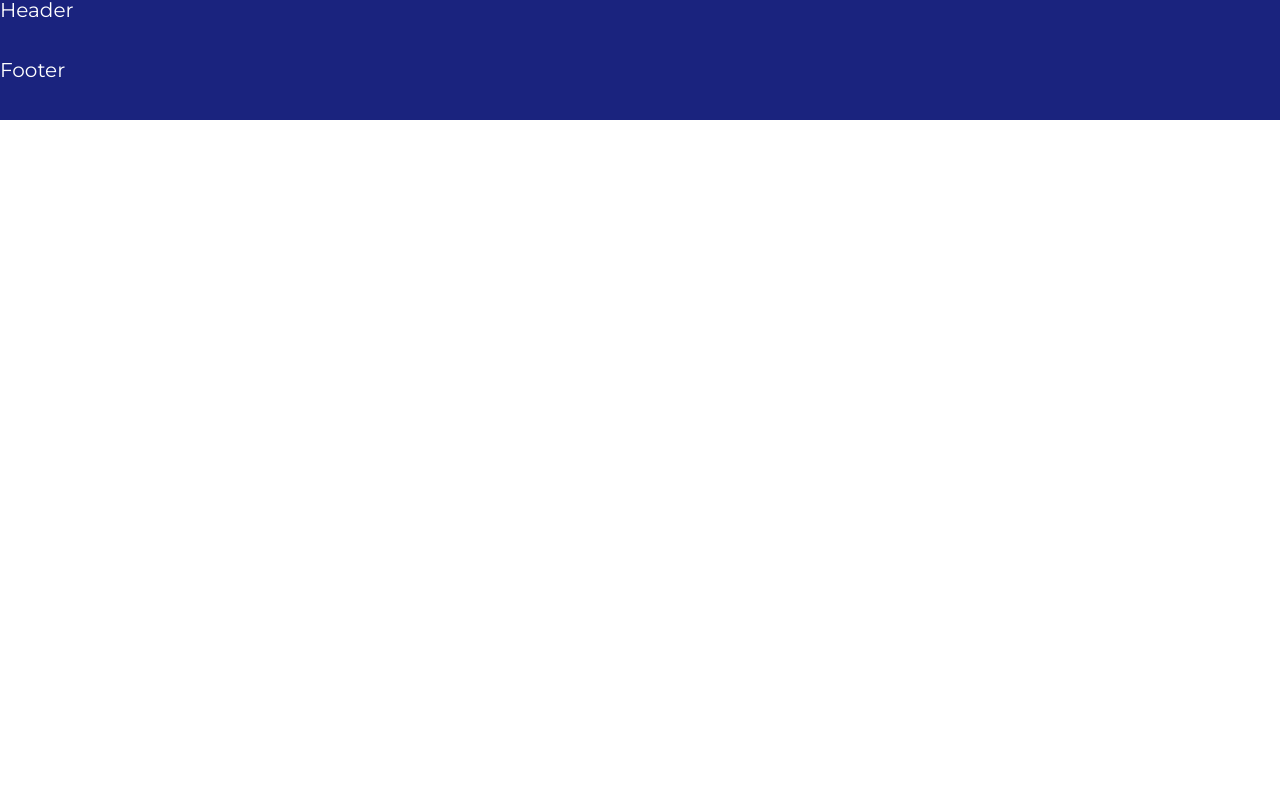
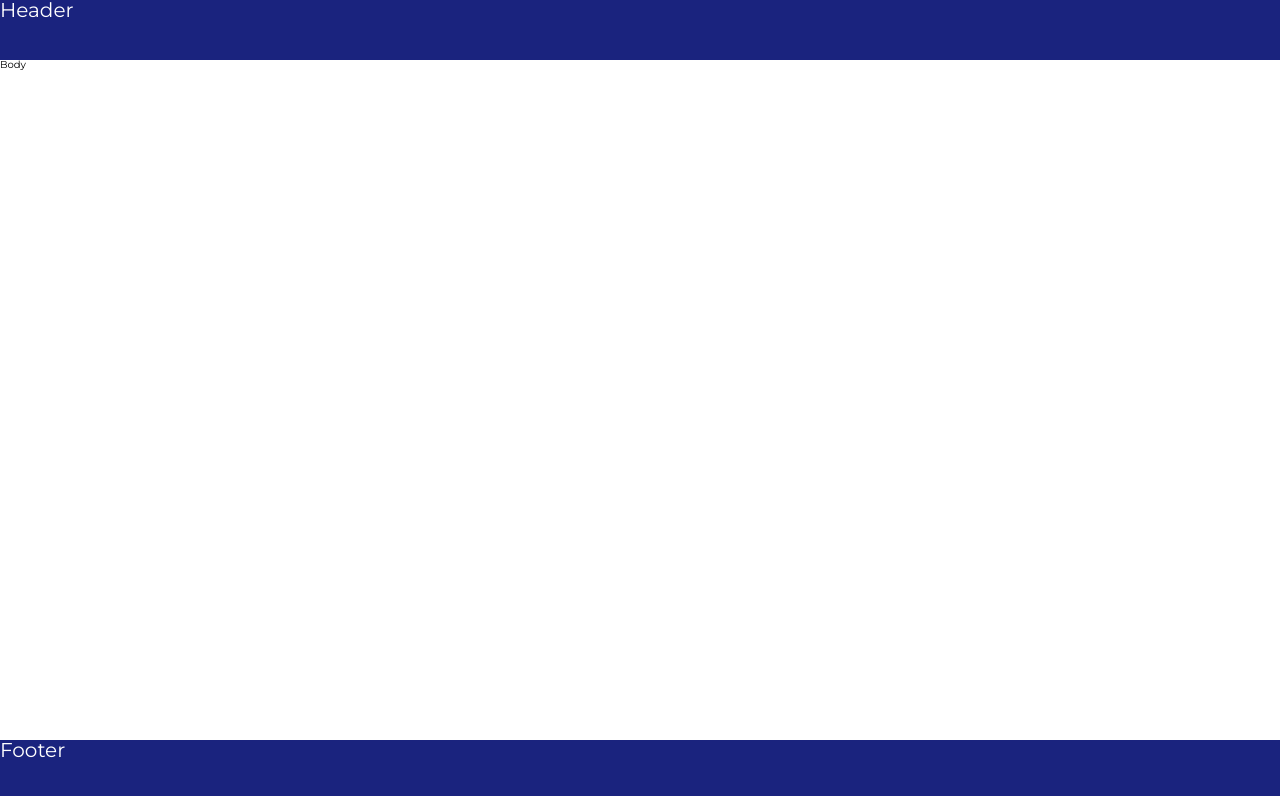
Before and after one commit to seektor/Canvas_renderer, a website built with webpack: page src/index.html in a window 1280 px wide. Built offline with nearby package versions, Linux system fonts and the light colour scheme.

Commit message:
Body component.

```diff
--- a/src/app/app.ts
+++ b/src/app/app.ts
@@ -1,15 +1,18 @@
 import "./assets/styles/app.scss";
 import { Header } from "./core/components/Header/Header";
 import { Footer } from "./core/components/Footer/Footer";
+import { Body } from "./core/components/Body/Body";
 
 class App {
 
     private header: Header;
+    private body: Body;
     private footer: Footer;
 
     constructor() {
         const root: HTMLElement = document.getElementById("root");
         this.header = new Header(root);
+        this.body = new Body(root);
         this.footer = new Footer(root);
     }
 }
--- a/src/app/assets/styles/app.scss
+++ b/src/app/assets/styles/app.scss
@@ -3,4 +3,5 @@
 @import "./base.scss";
 
 @import "../../../app/core/components/Header/header.scss";
-@import "../../../app//core//components//Footer//footer.scss";
+@import "../../../app/core/components/Body/body.scss";
+@import "../../../app//core//components/Footer/footer.scss";
--- a/src/app/assets/styles/base.scss
+++ b/src/app/assets/styles/base.scss
@@ -1,4 +1,11 @@
 html, body {
     font-family: 'Montserrat', sans-serif;
     font-size: 10px;
+    height: 100%;
 }
+
+#root {
+    height: 100%;
+    display: flex;
+    flex-direction: column;
+}
--- a/src/app/core/components/Body/Body.ts
+++ b/src/app/core/components/Body/Body.ts
@@ -0,0 +1,17 @@
+import { DomUtils } from "../../utils/DomUtils";
+
+export class Body {
+
+    private bodyElement: HTMLElement;
+
+    constructor(hostElement: HTMLElement) {
+        this.buildComponent(hostElement);
+    }
+
+    private buildComponent(hostElement: HTMLElement) {
+        const template: string = require("./body.html");
+        const templateFragment: DocumentFragment = DomUtils.convertToDocumentFragment(template);
+        this.bodyElement = templateFragment.firstChild as HTMLElement;
+        hostElement.append(this.bodyElement);
+    }
+}
--- a/src/app/core/components/Body/body.html
+++ b/src/app/core/components/Body/body.html
@@ -0,0 +1,3 @@
+<div class="body__wrapper">
+    Body
+</div>
--- a/src/app/core/components/Body/body.scss
+++ b/src/app/core/components/Body/body.scss
@@ -0,0 +1,4 @@
+.body__wrapper {
+    flex-grow: 1;
+    color: black;
+}
```
